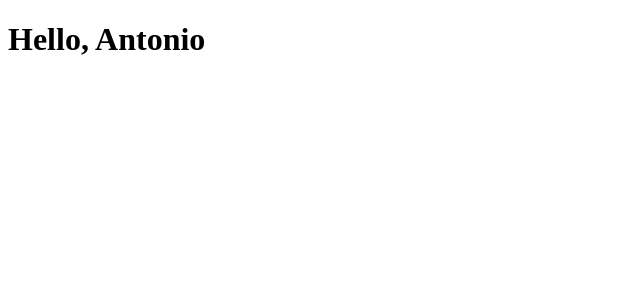
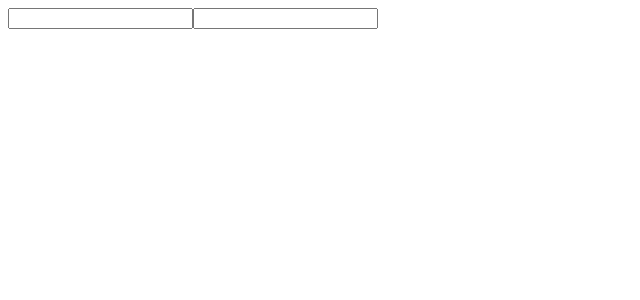
Before and after one commit to Kforkiller/eserciziReact, a React (Create React App) app in the folder my-app/: page / in a window 1280 px wide. Shown: the top 300 px of the page, without its empty margins (0-640 px from the left). Built offline with nearby package versions, Linux system fonts and the light colour scheme.

Commit message:
Esercizio hook 2

```diff
--- a/my-app/src/App.js
+++ b/my-app/src/App.js
@@ -1,5 +1,13 @@
 import React from "react";
+import { Form } from "./Form";
 
-export function helloName(name){
-    return <h1>Hello, {name}</h1>
+export default class App extends React.Component {
+
+  render() {
+    return (
+    <div>
+        <Form/>
+    </div>
+    )
+  }
 }
--- /dev/null
+++ b/my-app/src/Form.js
@@ -0,0 +1,11 @@
+import { useForm } from "./useForm";
+
+export function Form() {
+    const { username, password, handleChange } = useForm()
+    return (
+        <form>
+            <input type="text" name="username" value={username} onChange={handleChange}/>
+            <input type="password" name="password" value={password} onChange={handleChange}/>
+        </form>
+    )
+}
--- a/my-app/src/index.js
+++ b/my-app/src/index.js
@@ -1,6 +1,5 @@
 import ReactDOM from "react-dom/client";
-/* import "./index.css"; */
-import { helloName } from "./App";
+import App from "./App";
 
 const root = ReactDOM.createRoot(document.getElementById("root"));
-root.render(helloName("Antonio"));
+root.render(<App/>);
--- /dev/null
+++ b/my-app/src/useForm.js
@@ -0,0 +1,24 @@
+import { useState } from "react";
+
+export function useForm(){
+    const [data, setData] = useState({
+        username: "",
+        password: ""
+    })
+
+    function handleChange(evt){
+        const { name, value } = evt.target
+        setData(d => {
+            return {
+                ...d,
+                [name]: value
+            }
+        })
+    }
+
+    return {
+        ...data,
+        handleChange
+    }
+
+}
```
Also changed, not shown: my-app/src/Counter.js (added, +15 -0 lines), my-app/src/useCounter.js (added, +20 -0 lines).
